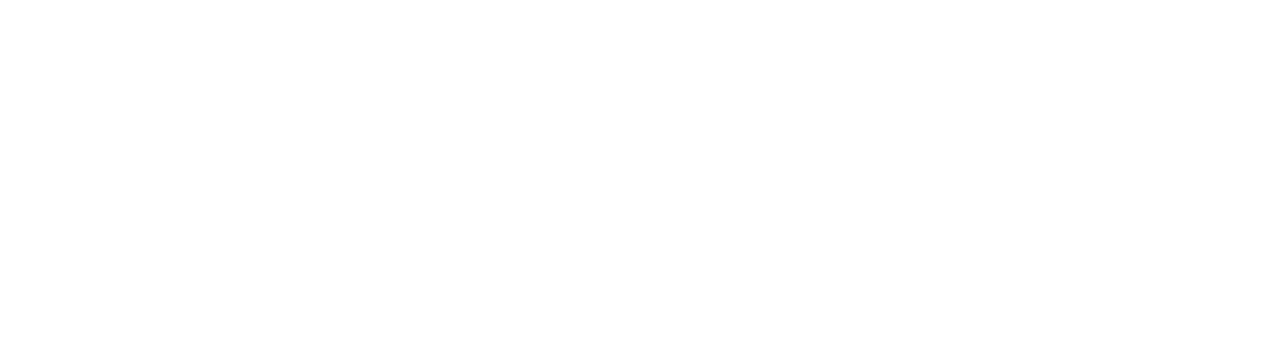
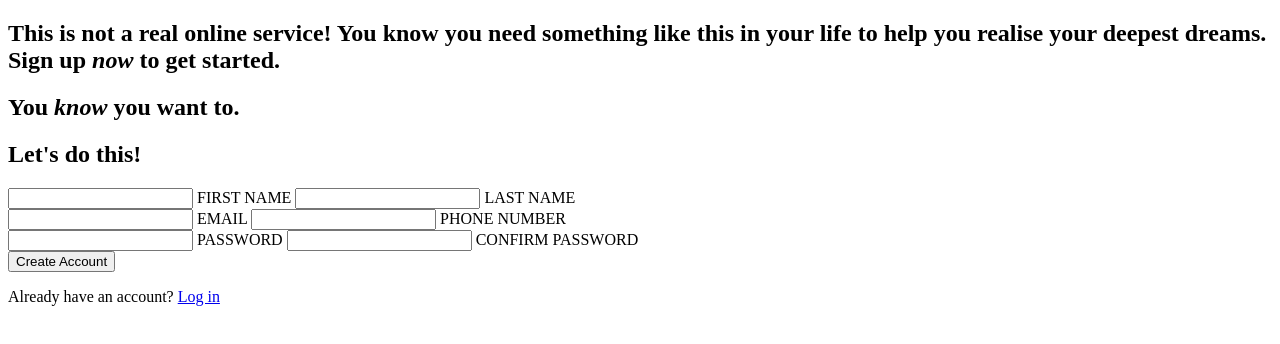
Before and after one commit to danielwhitty/sign-up-form, a plain HTML site: page index.html in a window 1280 px wide. Drawn offline with Linux system fonts and the light colour scheme.

Commit message:
Complete intial HTML skeleton

```diff
--- a/index.html
+++ b/index.html
@@ -6,6 +6,41 @@
     <link rel="stylesheet" href="./styles.css">
 </head>
 <body>
+    <div class="sidebar">
 
+    </div>
+    <div class="main-content">
+        <div class="content-top">
+            <h2>This is not a real online service! You know you need something like this in your life to help you realise your deepest dreams. Sign up <em>now</em> to get started.</h2>
+            <h2>You <em>know</em> you want to.</h2>
+        </div>
+        <div class="content-middle">
+            <h2>Let's do this!</h2>
+            <form action="" method="post" id="sign-up-form">
+                <div class="form-row">
+                    <input type="text" id="first-name" name="first-name">
+                    <label for="first-name">FIRST NAME</label>
+                    <input type="text" id="last-name" name="last-name">
+                    <label for="last-name">LAST NAME</label>
+                </div>
+                <div class="form-row">
+                    <input type="email" id="email" name="email">
+                    <label for="email">EMAIL</label>
+                    <input type="tel" id="phone-number" name="phone-number">
+                    <label for="phone-number">PHONE NUMBER</label>
+                </div>
+                <div class="form-row">
+                    <input type="password" id="password" name="password">
+                    <label for="password">PASSWORD</label>
+                    <input type="password" id="password-confirm">
+                    <label for="password-confirm">CONFIRM PASSWORD</label>
+                </div>
+            </form>
+        </div>
+        <div class="content-bottom">
+            <button form="sign-up-form">Create Account</button>
+            <p>Already have an account? <a href="./index.html">Log in</a></p>
+        </div>
+    </div>
 </body>
 </html>
```
